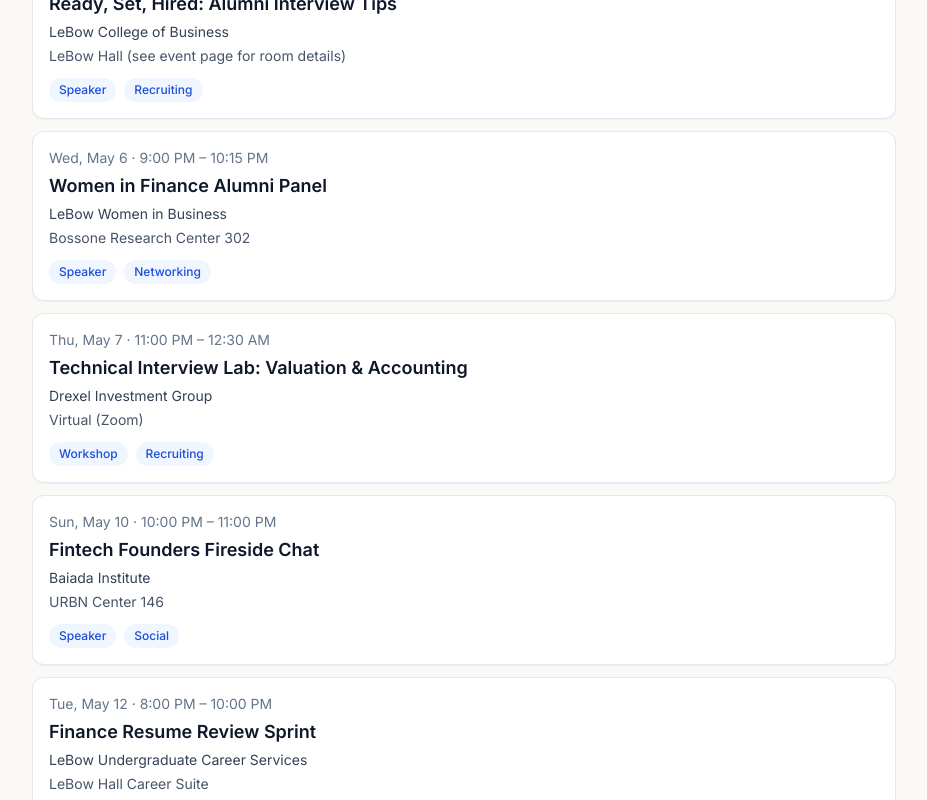
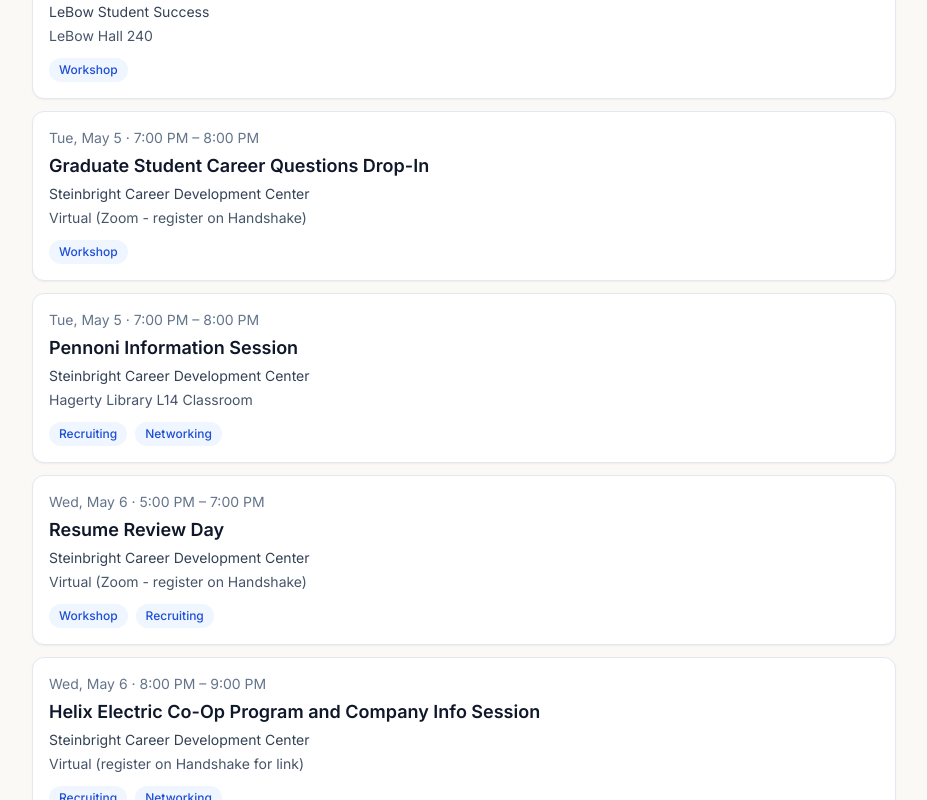
Before and after one commit to shyamtalati/events, a Next.js app: page / in a window 1280 px wide. Shown: the part 1640-2440 px from the top of the page, without its empty margins (176-1103 px from the left). Built offline with nearby package versions, Linux system fonts and the light colour scheme.

Commit message:
Add current SCDC events to the directory

```diff
--- a/app/page.tsx
+++ b/app/page.tsx
@@ -24,8 +24,8 @@
       </div>
 
       <div className="rounded-xl border border-blue-200 bg-blue-50 px-4 py-3 text-sm text-blue-900">
-        Expanding now: university-wide events, including more programming from groups like SCDC and other campus
-        organizations.
+        Now including Steinbright Career Development Center (SCDC) programming, with more campus organizations on the
+        way.
       </div>
 
       <FilterBar events={upcomingEvents} tags={tags} hosts={hosts} />
--- a/data/events.ts
+++ b/data/events.ts
@@ -187,4 +187,184 @@
       'Introductory session on deal structures, value creation plans, and recruiting pathways from undergraduate programs.',
     rsvpUrl: 'https://example.com/private-equity-101',
   },
+  {
+    slug: 'scdc-graduate-students-resume-drop-ins-2026-04-28',
+    title: 'Graduate Students Resume Drop-Ins',
+    startsAt: '2026-04-28T13:00:00-04:00',
+    endsAt: '2026-04-28T14:00:00-04:00',
+    location: 'Virtual (Zoom - register on Handshake)',
+    hostOrg: 'Steinbright Career Development Center',
+    tags: ['Workshop', 'Recruiting'],
+    description:
+      'Need help with your resume? Drop in for a virtual Steinbright session to get quick answers and resume feedback.',
+    rsvpUrl: 'https://drexel.joinhandshake.com/edu/events/1924685',
+  },
+  {
+    slug: 'scdc-graduate-student-career-questions-drop-in-2026-05-05',
+    title: 'Graduate Student Career Questions Drop-In',
+    startsAt: '2026-05-05T15:00:00-04:00',
+    endsAt: '2026-05-05T16:00:00-04:00',
+    location: 'Virtual (Zoom - register on Handshake)',
+    hostOrg: 'Steinbright Career Development Center',
+    tags: ['Workshop'],
+    description:
+      'Bring career-related questions to this one-hour Zoom drop-in with Senior Career Counselor Ken Bohrer.',
+    rsvpUrl: 'https://drexel.joinhandshake.com/edu/events/1932261',
+  },
+  {
+    slug: 'scdc-pennoni-information-session-2026-05-05',
+    title: 'Pennoni Information Session',
+    startsAt: '2026-05-05T15:00:00-04:00',
+    endsAt: '2026-05-05T16:00:00-04:00',
+    location: 'Hagerty Library L14 Classroom',
+    hostOrg: 'Steinbright Career Development Center',
+    tags: ['Recruiting', 'Networking'],
+    description:
+      "Pennoni visits campus to discuss civil engineering work in Philadelphia, company culture, and student opportunities, followed by informal Q&A.",
+    rsvpUrl: 'https://app.joinhandshake.com/edu/events/1941796',
+  },
+  {
+    slug: 'scdc-resume-review-day-2026-05-06',
+    title: 'Resume Review Day',
+    startsAt: '2026-05-06T13:00:00-04:00',
+    endsAt: '2026-05-06T15:00:00-04:00',
+    location: 'Virtual (Zoom - register on Handshake)',
+    hostOrg: 'Steinbright Career Development Center',
+    tags: ['Workshop', 'Recruiting'],
+    description:
+      'Join a Steinbright employer partner for a 15-minute resume review before A-Round opens. Students of all graduation years are welcome.',
+    rsvpUrl: 'https://drexel.joinhandshake.com/edu/events/1923980',
+  },
+  {
+    slug: 'scdc-helix-electric-info-session-2026-05-06',
+    title: 'Helix Electric Co-Op Program and Company Info Session',
+    startsAt: '2026-05-06T16:00:00-04:00',
+    endsAt: '2026-05-06T17:00:00-04:00',
+    location: 'Virtual (register on Handshake for link)',
+    hostOrg: 'Steinbright Career Development Center',
+    tags: ['Recruiting', 'Networking'],
+    description:
+      'Learn about Helix Electric co-op opportunities, project engineer roles, company culture, and fall/winter recruiting paths.',
+    rsvpUrl: 'https://app.joinhandshake.com/edu/events/1928018',
+  },
+  {
+    slug: 'scdc-resume-review-day-2026-05-07',
+    title: 'Resume Review Day',
+    startsAt: '2026-05-07T10:00:00-04:00',
+    endsAt: '2026-05-07T12:00:00-04:00',
+    location: 'Virtual (Zoom - register on Handshake)',
+    hostOrg: 'Steinbright Career Development Center',
+    tags: ['Workshop', 'Recruiting'],
+    description:
+      'Join a Steinbright employer partner for a 15-minute resume review before A-Round opens. Students of all graduation years are welcome.',
+    rsvpUrl: 'https://drexel.joinhandshake.com/edu/events/1923989',
+  },
+  {
+    slug: 'scdc-resume-in-a-rush-2026-05-07',
+    title: 'Resume in a Rush',
+    startsAt: '2026-05-07T12:00:00-04:00',
+    endsAt: '2026-05-07T16:00:00-04:00',
+    location: 'Rush Building Room 101',
+    hostOrg: 'Steinbright Career Development Center',
+    tags: ['Workshop', 'Recruiting'],
+    description:
+      'Drop in for a 15-minute in-person resume review with Steinbright partners and get 1:1 feedback on a hard copy or laptop.',
+    rsvpUrl: 'https://drexel.joinhandshake.com/edu/events/1936702',
+  },
+  {
+    slug: 'scdc-graduate-students-resume-drop-ins-2026-05-12',
+    title: 'Graduate Students Resume Drop-Ins',
+    startsAt: '2026-05-12T13:00:00-04:00',
+    endsAt: '2026-05-12T14:00:00-04:00',
+    location: 'Virtual (Zoom - register on Handshake)',
+    hostOrg: 'Steinbright Career Development Center',
+    tags: ['Workshop', 'Recruiting'],
+    description:
+      'Need help with your resume? Drop in for a virtual Steinbright session to get quick answers and resume feedback.',
+    rsvpUrl: 'https://drexel.joinhandshake.com/edu/events/1924692',
+  },
+  {
+    slug: 'scdc-senior-series-ace-that-interview-2026-05-14',
+    title: 'Senior Series: Ace That Interview!',
+    startsAt: '2026-05-14T12:00:00-04:00',
+    endsAt: '2026-05-14T13:00:00-04:00',
+    location: 'Virtual (Zoom - register on Handshake)',
+    hostOrg: 'Steinbright Career Development Center',
+    tags: ['Workshop', 'Recruiting'],
+    description:
+      "Learn how to prepare, engage, and impress your interviewers in this senior-focused workshop led by Steinbright's Senior Career Counselor.",
+    rsvpUrl: 'https://drexel.joinhandshake.com/edu/events/1920241',
+  },
+  {
+    slug: 'scdc-grad-school-your-way-2026-05-15',
+    title: 'Grad School, Your Way: Exploring Different Routes to Advanced Degrees',
+    startsAt: '2026-05-15T15:00:00-04:00',
+    endsAt: '2026-05-15T16:30:00-04:00',
+    location: 'Bentley Hall, 2nd Floor',
+    hostOrg: 'Steinbright Career Development Center',
+    tags: ['Workshop', 'Speaker'],
+    description:
+      'Hosted by UREP and Steinbright, this session demystifies PhD paths, school research, and how advanced-degree applications differ across program types.',
+    rsvpUrl: 'https://drexel.joinhandshake.com/edu/events/1932485',
+  },
+  {
+    slug: 'scdc-graduate-student-interviewing-techniques-2026-05-16',
+    title: 'Graduate Student Interviewing Techniques',
+    startsAt: '2026-05-16T14:00:00-04:00',
+    endsAt: '2026-05-16T15:00:00-04:00',
+    location: 'Virtual (Zoom - register on Handshake)',
+    hostOrg: 'Steinbright Career Development Center',
+    tags: ['Workshop', 'Recruiting'],
+    description:
+      'Practice answering common interview questions and learn how to prepare more confidently for upcoming job interviews.',
+    rsvpUrl: 'https://drexel.joinhandshake.com/edu/events/1932321',
+  },
+  {
+    slug: 'scdc-graduate-students-resume-drop-ins-2026-05-19',
+    title: 'Graduate Students Resume Drop-Ins',
+    startsAt: '2026-05-19T11:00:00-04:00',
+    endsAt: '2026-05-19T12:00:00-04:00',
+    location: 'Virtual (Zoom - register on Handshake)',
+    hostOrg: 'Steinbright Career Development Center',
+    tags: ['Workshop', 'Recruiting'],
+    description:
+      'Need help with your resume? Drop in for a virtual Steinbright session to get quick answers and resume feedback.',
+    rsvpUrl: 'https://drexel.joinhandshake.com/edu/events/1924692',
+  },
+  {
+    slug: 'scdc-graduate-students-resume-drop-ins-2026-05-26',
+    title: 'Graduate Students Resume Drop-Ins',
+    startsAt: '2026-05-26T13:00:00-04:00',
+    endsAt: '2026-05-26T14:00:00-04:00',
+    location: 'Virtual (Zoom - register on Handshake)',
+    hostOrg: 'Steinbright Career Development Center',
+    tags: ['Workshop', 'Recruiting'],
+    description:
+      'Need help with your resume? Drop in for a virtual Steinbright session to get quick answers and resume feedback.',
+    rsvpUrl: 'https://drexel.joinhandshake.com/edu/events/1924750',
+  },
+  {
+    slug: 'scdc-writing-an-effective-resume-2026-05-28',
+    title: 'Graduate Student Writing an Effective Resume',
+    startsAt: '2026-05-28T14:00:00-04:00',
+    endsAt: '2026-05-28T15:00:00-04:00',
+    location: 'Virtual (Zoom - register on Handshake)',
+    hostOrg: 'Steinbright Career Development Center',
+    tags: ['Workshop', 'Recruiting'],
+    description:
+      'Learn how to create a resume that gets through quick employer scans and applicant-screening tools and earns you an interview.',
+    rsvpUrl: 'https://drexel.joinhandshake.com/edu/events/1932338',
+  },
+  {
+    slug: 'scdc-senior-series-negotiate-your-offer-2026-05-29',
+    title: 'Senior Series: Negotiate Your Offer',
+    startsAt: '2026-05-29T12:00:00-04:00',
+    endsAt: '2026-05-29T13:00:00-04:00',
+    location: 'Virtual (Zoom - register on Handshake)',
+    hostOrg: 'Steinbright Career Development Center',
+    tags: ['Workshop', 'Recruiting'],
+    description:
+      'Learn how to research your market value and improve your negotiation strategy for a stronger offer.',
+    rsvpUrl: 'https://drexel.joinhandshake.com/edu/events/1920407',
+  },
 ];
```
